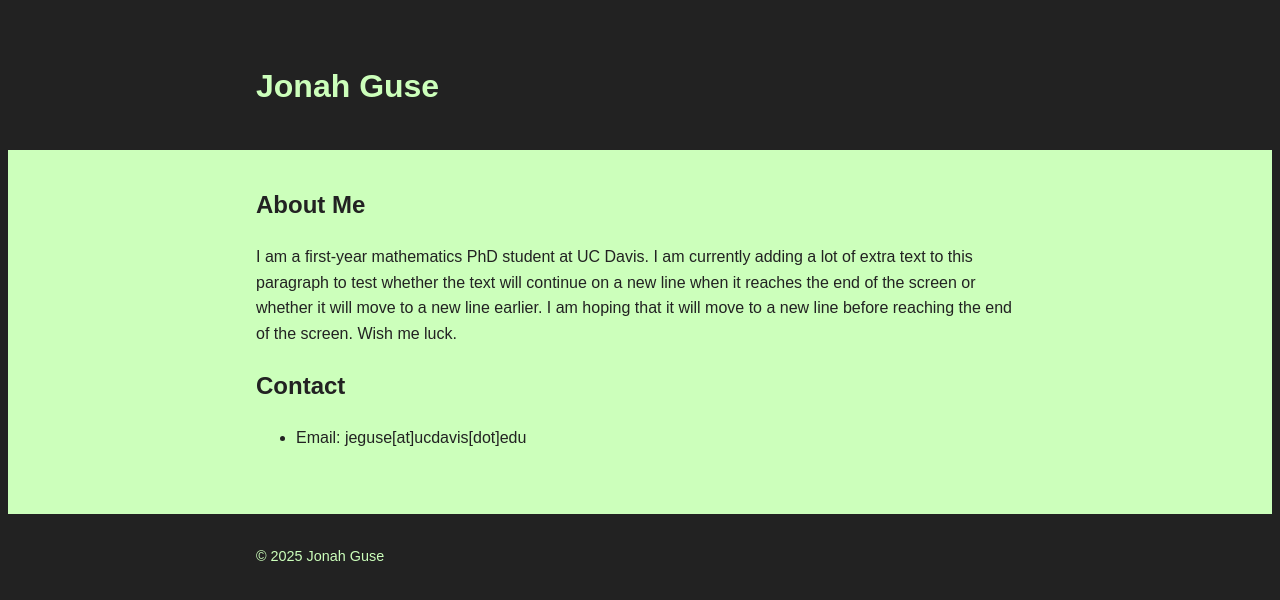
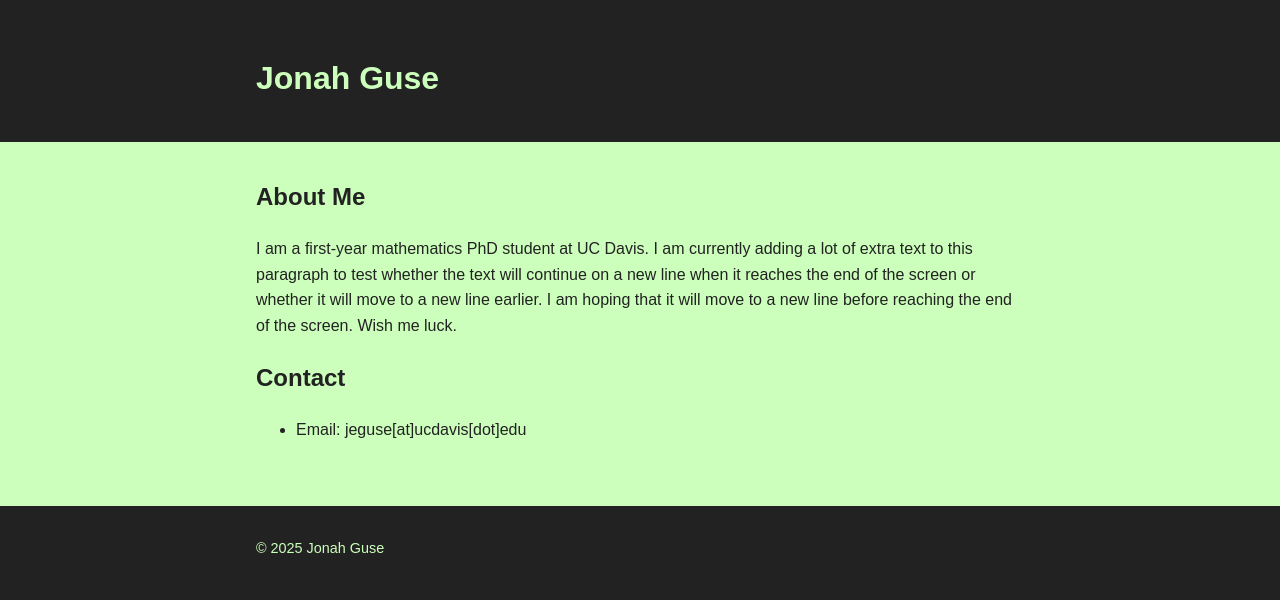
Before and after one commit to jeguse/jeguse.github.io, a Jekyll site: the page built from index.md, in a window 1280 px wide. Shown: the top 600 px of the page. Built offline with Jekyll 4.4.1, drawn with Linux system fonts in a browser that asks for light colours.

Commit message:
Update main.css

```diff
--- a/assets/css/main.css
+++ b/assets/css/main.css
@@ -1,5 +1,10 @@
 * {
   box-sizing: border-box;
+}
+
+html, body {
+  margin: 0;
+  padding: 0;
 }
 
 html {
```
